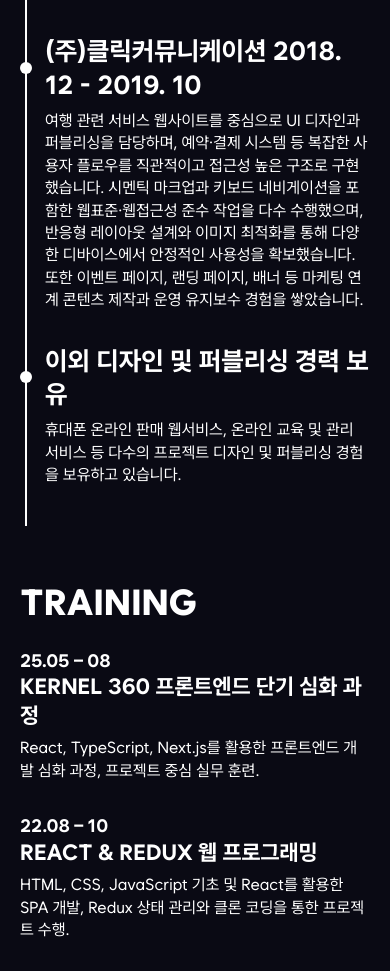
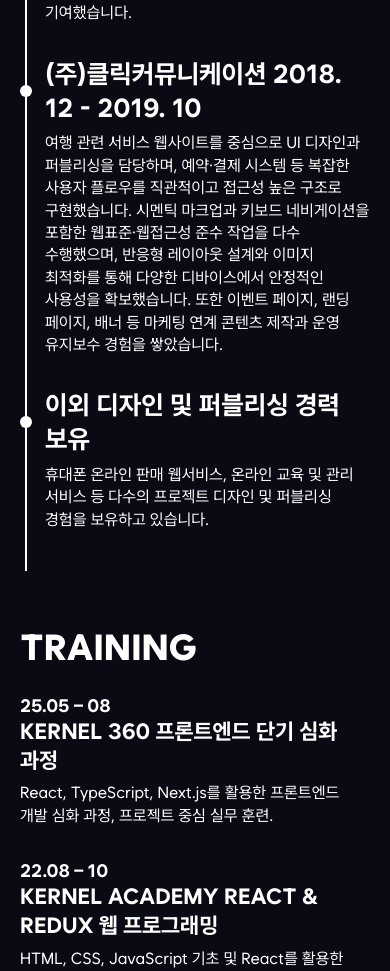
Before and after one commit to geumyoung00/portfolio, a React (Vite) app: page / in a window 390 px wide. Shown: the part 2000-2971 px from the top of the page. Built offline with nearby package versions, Linux system fonts and the light colour scheme.

Commit message:
modify constants & style

```diff
--- a/src/components/constans.js
+++ b/src/components/constans.js
@@ -25,7 +25,7 @@ const EDUCATION = [
   },
   {
     id: '2',
-    title: 'React & Redux 웹 프로그래밍',
+    title: 'Kernel Academy React & Redux 웹 프로그래밍',
     dates: '22.08 – 10',
     desc: 'HTML, CSS, JavaScript 기초 및 React를 활용한 SPA 개발, Redux 상태 관리와 클론 코딩을 통한 프로젝트 수행.',
   },
@@ -66,7 +66,7 @@ const PROJECT_LIST = [
     id: 1,
     title: '자료 수집 모니터링 관리 시스템',
     dates: '',
-    desc: '부산 테크노파크의 R&D 사업으로 진행한 자료 수집 모니터링 및 자료 관리 시스템 프로토타입 프로젝트입니다. 수집할 데이터들의 수집 주기와 수집 방법에 대해서 분류, 등록하여 관리하고 수집되는 상태와 로그를 보여줌으로써 데이터 수집을 감시합니다. 처음 진행해 본 백엔드팀과의 협업으로 API 연동 과정에서 데이터 구조 정의 및 상태 관리 최적화에 대한 이해를 높일 수 있었습니다.',
+    desc: '부산 테크노파크의 R&D 사업으로 진행한 자료 수집 모니터링 및 자료 관리 시스템 프로토타입 프로젝트입니다. 수집할 데이터들의 수집 주기와 수집 방법에 대해서 분류, 등록하여 관리하고 수집되는 상태와 로그를 보여줌으로써 데이터 수집을 감시합니다. 프론트엔드 개발자로서 백엔드팀과의 첫 협업으로 API 연동 과정에서 데이터 구조 정의 및 상태 관리 최적화에 대한 이해를 높일 수 있었습니다.',
     src: 'https://github.com/geumyoung00/data-app',
     imgUrl: 'https://github.com/user-attachments/assets/39851393-9989-4137-9bb5-98a284256f4c',
     alt: '자료 수집 모니터링 관리 시스템 디자인 시안',
--- a/src/pages/Home.jsx
+++ b/src/pages/Home.jsx
@@ -152,7 +152,7 @@ function Home() {
                   <button onClick={() => handleProjectList(index)}>
                     <h3>{title}</h3>
                   </button>
-                  <Link src={src}>
+                  <Link to={src} target='_blank'>
                     <i className='arrow'>
                       <ArrowHead className='arrow-head' />
                       <ArrowLine className='arrow-line' />
--- a/src/style/style.css
+++ b/src/style/style.css
@@ -99,12 +99,14 @@ h3:has(span) span {
   font-weight: 700;
   margin-bottom: 1.6rem;
   text-transform: uppercase;
+  word-break: keep-all;
 }
 
 .text {
   font-size: 1.6rem;
   font-weight: 400;
   line-height: 1.5;
+  word-break: keep-all;
 }
 
 .badge-list {
@@ -114,8 +116,12 @@ h3:has(span) span {
 }
 
 .badge-list:has(ul) {
-  display: block;
+  display: flex;
+  flex-direction: column;
+  justify-content: flex-end;
+  height: fit-content;
   margin: 1.2rem 0;
+
 }
 
 .badge-list:has(ul) p {
@@ -678,6 +684,10 @@ h3:has(span) span {
   .contact .inner h2 {
     text-indent: 0;
   }
+
+  .badge-list:has(ul) {
+    height: auto;
+  }
 }
 
 @media screen and (max-width: 1440px) and (max-width: 1180px) {
@@ -717,13 +727,13 @@ h3:has(span) span {
   }
 
   #project article .inner .project-img {
-    width: calc(100% - 2rem);
-    margin-left: 2rem;
-    max-height: 30rem;
+    width: 100%;
+    margin-left: 0rem;
+    max-height: 39rem;
   }
 
   #project article.active .inner {
-    height: 45rem;
+    max-height: 45rem;
   }
 }
 
@@ -758,11 +768,11 @@ h3:has(span) span {
   }
 
   .sub-title {
-    font-size: 2.4rem;
+    font-size: 2.2rem;
   }
 
   .text {
-    font-size: 2rem;
+    font-size: 1.4rem;
   }
 
   .badge-list li {
@@ -855,20 +865,23 @@ h3:has(span) span {
   }
 
   #info article.basic .text {
-    font-size: 2rem;
+    font-size: 1.6rem;
   }
 
   #info article.edu .sub-title {
-    grid-column-gap: 2.4rem;
+    display: flex;
+    flex-direction: column;
+    gap: .6rem
+  }
+
+  #info article.edu .sub-title span {
+    font-size: 1.8rem;
   }
 
   #info article.edu li {
-    grid-column-gap: 2.4rem;
-    grid-row-gap: 1.2rem;
-  }
-
-  #info article.edu .text {
-    grid-column: 1/4;
+    display: flex;
+    flex-direction: column;
+    gap: 1rem;
   }
 
   #info article.skills .sub-title {
@@ -892,7 +905,7 @@ h3:has(span) span {
   }
 
   #project article.active .inner {
-    height: 38rem;
+    max-height: none;
   }
 }
 
@@ -921,7 +934,7 @@ h3:has(span) span {
   }
 
   .text {
-    font-size: 2rem;
+    font-size: 1.8rem;
   }
 
   #visual {
@@ -1002,33 +1015,6 @@ h3:has(span) span {
     margin-bottom: 10rem;
   }
 
-  #info article.edu li {
-    grid-template-columns: repeat(6, 1fr);
-    grid-column-gap: 3.2rem;
-  }
-
-  #info article.edu li+li {
-    margin-top: 3.2rem;
-  }
-
-  #info article.edu .sub-title {
-    grid-column: 1/7;
-    grid-template-columns: repeat(6, 1fr);
-    grid-column-gap: 3.2rem;
-  }
-
-  #info article.edu .sub-title strong {
-    grid-column: 3/7;
-  }
-
-  #info article.edu .sub-title span {
-    grid-column: 1/3;
-  }
-
-  #info article.edu .text {
-    grid-column: 3/7;
-  }
-
   #project article {
     display: flex;
     flex-direction: column;
@@ -1087,6 +1073,7 @@ h3:has(span) span {
     padding: 0;
     padding-bottom: 1.2rem;
   }
+
 }
 
 @media screen and (max-device-width: 1366px) {
```
